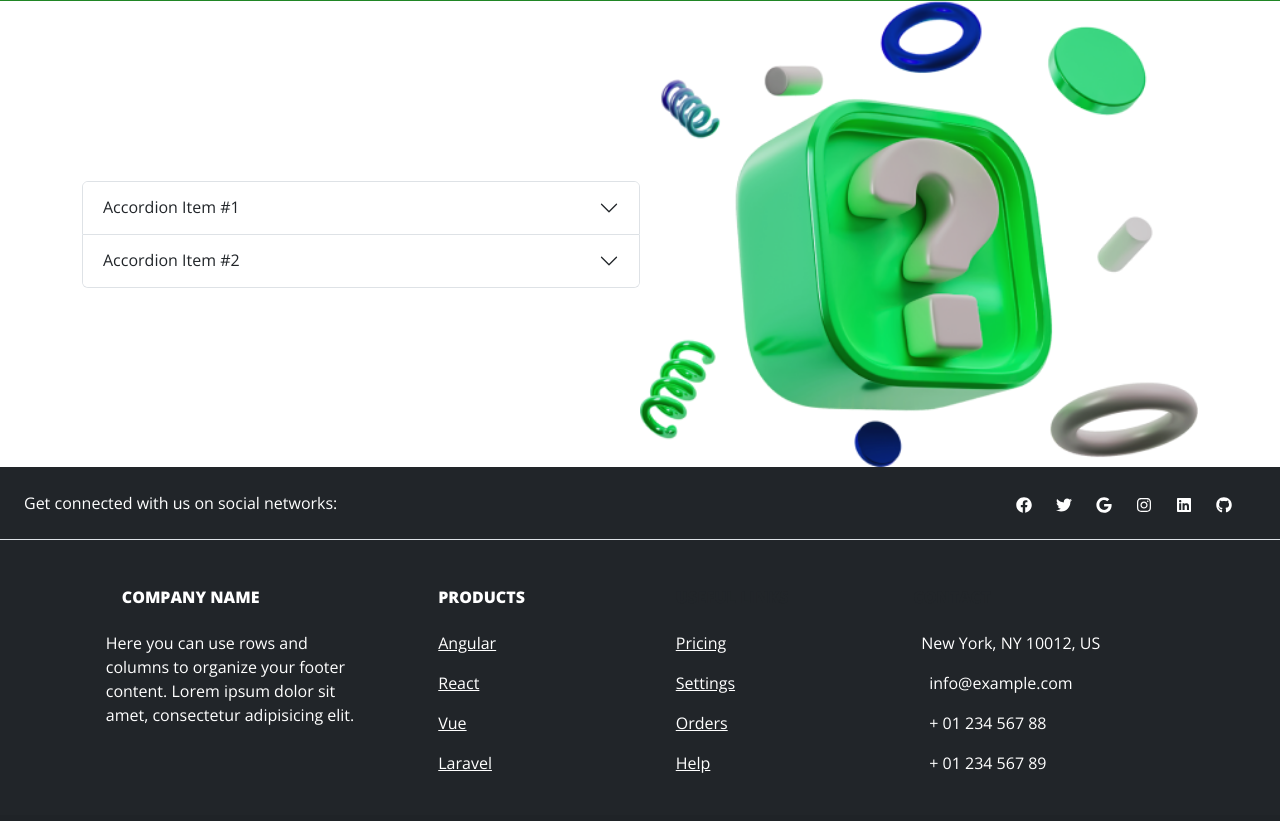
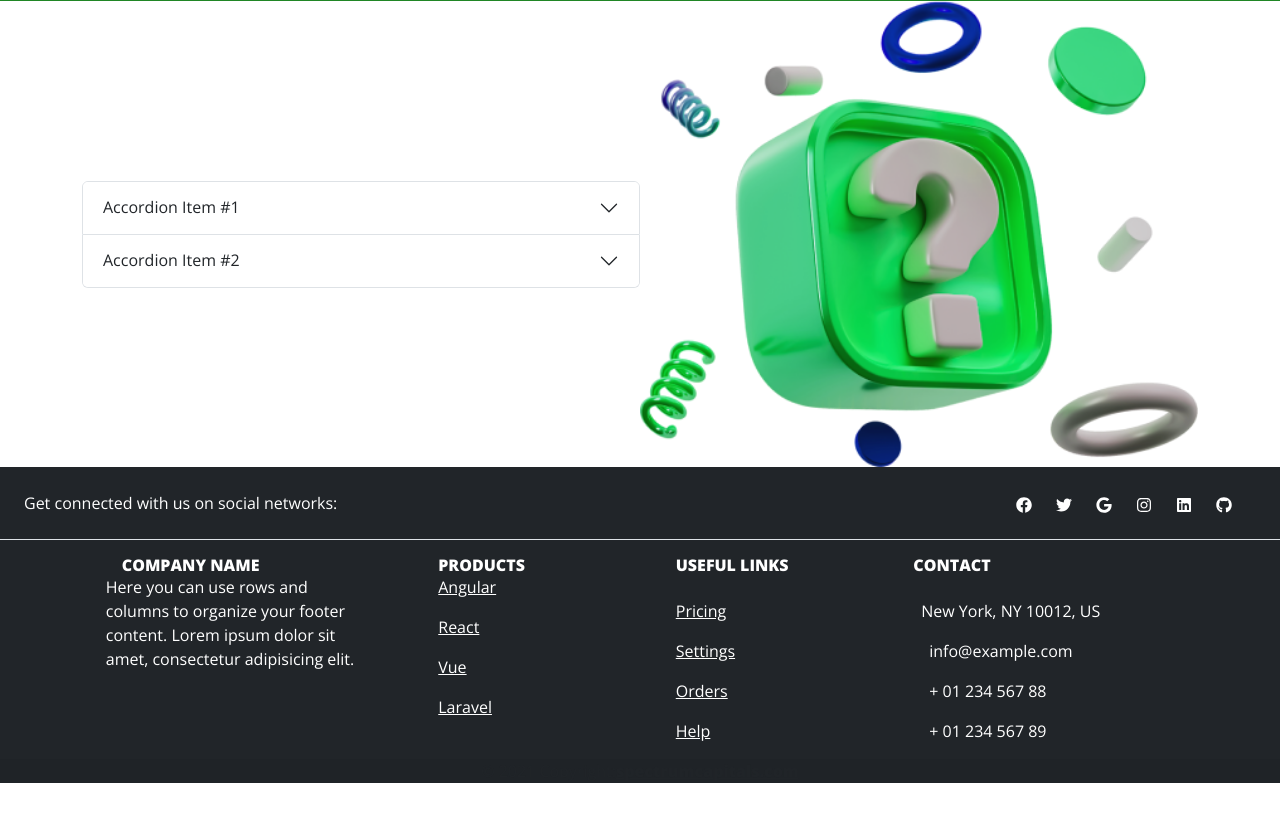
Before and after one commit to neljap/elite_react, a React (Create React App) app: page /faq in a window 1280 px wide. Shown: the part 559-1380 px from the top of the page. After the commit the page ends 1342 px from the top, so only its background shows below. Built offline with nearby package versions, Linux system fonts and the light colour scheme; grey boxes are pictures that could not be loaded.

Commit message:
adjust footer

```diff
--- a/src/components/WebSections/FooterS.jsx
+++ b/src/components/WebSections/FooterS.jsx
@@ -1,6 +1,7 @@
 import React from 'react';
 import { MDBFooter, MDBContainer, MDBRow, MDBCol, MDBIcon } from 'mdb-react-ui-kit';
 import {FaFacebook, FaTwitter, FaGoogle, FaInstagram, FaLinkedin, FaGithub} from 'react-icons/fa'
+import { Link } from 'react-router-dom';
 
 export default function FooterS() {
   return (
@@ -39,10 +40,10 @@ export default function FooterS() {
       </section>
 
       <section className=''>
-        <MDBContainer className='text-center text-md-start mt-5'>
+        <MDBContainer className='text-center text-md-start'>
           <MDBRow className='mt-3'>
-            <MDBCol md='3' lg='4' xl='3' className='mx-auto mb-4'>
-              <h6 className='text-uppercase text-white fw-bold mb-4'>
+            <MDBCol md='' lg='4' xl='3' className='mx-auto '>
+              <h6 className='text-uppercase text-white fw-bold mb-0'>
                 <MDBIcon color='secondary' icon='gem' className='me-3' />
                 Company name
               </h6>
@@ -52,8 +53,8 @@ export default function FooterS() {
               </p>
             </MDBCol>
 
-            <MDBCol md='2' lg='2' xl='2' className='mx-auto mb-4'>
-              <h6 className='text-uppercase text-white fw-bold mb-4'>Products</h6>
+            <MDBCol md='2' lg='2' xl='2' className='mx-auto '>
+              <h6 className='text-uppercase text-white fw-bold mb-0'>Products</h6>
               <p className='text-white'>
                 <a href='#!' className='text-reset'>
                   Angular
@@ -76,32 +77,32 @@ export default function FooterS() {
               </p>
             </MDBCol>
 
-            <MDBCol md='3' lg='2' xl='2' className='mx-auto mb-4'>
-              <h6 className='text-uppercase fw-bold mb-4'>Useful links</h6>
+            <MDBCol md='3' lg='2' xl='2' className='mx-auto mb-0'>
+              <h6 className='text-uppercase fw-bold mb-4 text-white'>Useful links</h6>
               <p className='text-white'>
-                <a href='#!' className='text-reset'>
+                <Link to='/' className='text-reset'>
                   Pricing
-                </a>
+                </Link>
               </p>
               <p className='text-white'>
-                <a href='#!' className='text-reset'>
+                <Link to='/' className='text-reset'>
                   Settings
-                </a>
+                </Link>
               </p>
               <p className='text-white'>
-                <a href='#!' className='text-reset'>
+                <Link to='/' className='text-reset'>
                   Orders
-                </a>
+                </Link>
               </p>
               <p className='text-white'>
-                <a href='#!' className='text-reset'>
+                <Link to='/' className='text-reset'>
                   Help
-                </a>
+                </Link>
               </p>
             </MDBCol>
 
-            <MDBCol md='4' lg='3' xl='3' className='mx-auto mb-md-0 mb-4'>
-              <h6 className='text-uppercase fw-bold mb-4'>Contact</h6>
+            <MDBCol md='4' lg='3' xl='3' className='mx-auto mb-md-0 mb-0'>
+              <h6 className='text-uppercase fw-bold mb-4 text-white'>Contact</h6>
               <p className='text-white'>
                 <MDBIcon color='secondary' icon='home' className='me-2' />
                 New York, NY 10012, US
@@ -121,10 +122,10 @@ export default function FooterS() {
         </MDBContainer>
       </section>
 
-      <div className='text-center p-4' style={{ backgroundColor: 'rgba(0, 0, 0, 0.05)' }}>
+      <div className='text-center px-4' style={{ backgroundColor: 'rgba(0, 0, 0, 0.05)' }}>
         © 2021 Copyright:
         <a className='text-reset fw-bold' href='https://mdbootstrap.com/'>
-          MDBootstrap.com
+          spectrumcapitals.com
         </a>
       </div>
     </MDBFooter>
```
